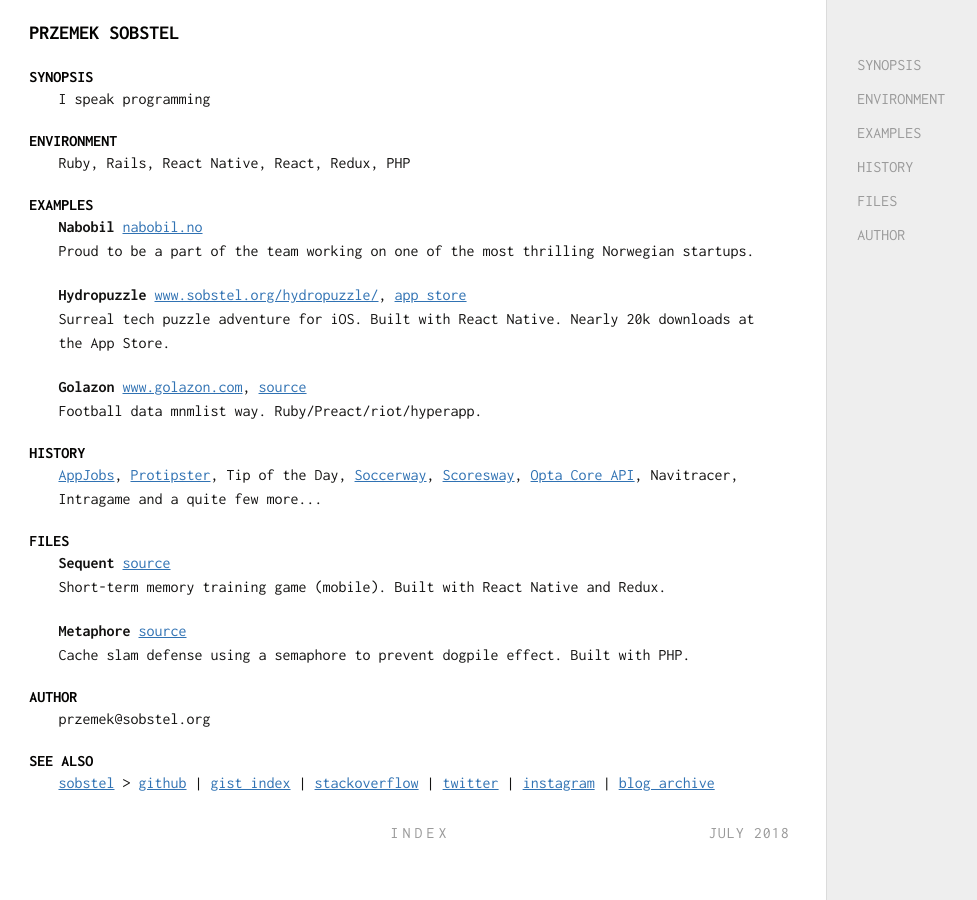
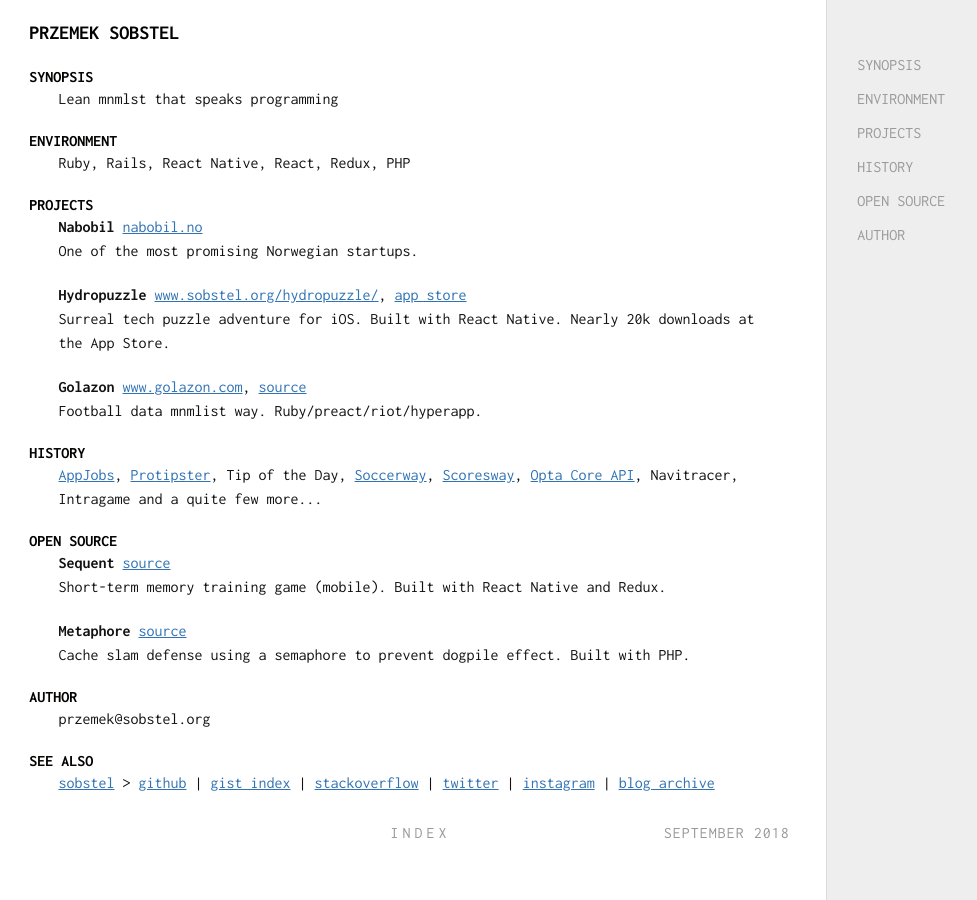
Before and after one commit to sobstel/sobstel.github.com, a Jekyll site: the page built from index.html, in a window 1280 px wide. Shown: the whole page, without its empty margins (0-977 px from the left). Built offline with Jekyll 4.4.1, drawn with Linux system fonts in a browser that asks for light colours.

Commit message:
You have enemies? Good. That means you've stood up for something, sometime in your life

```diff
--- a/index.html
+++ b/index.html
@@ -8,25 +8,25 @@
   <div class='man-navigation' style='display:none'>
     <a href="#SYNOPSIS">SYNOPSIS</a>
     <a href="#ENVIRONMENT">ENVIRONMENT</a>
-    <a href="#EXAMPLES">EXAMPLES</a>
+    <a href="#PROJECTS">PROJECTS</a>
     <a href="#HISTORY">HISTORY</a>
-    <a href="#FILES">FILES</a>
+    <a href="#OPEN-SOURCE">OPEN SOURCE</a>
     <a href="#AUTHOR">AUTHOR</a>
   </div>
 
   <h1>Przemek Sobstel</h1>
 <h2 id="SYNOPSIS">SYNOPSIS</h2>
 
-<p>I speak programming</p>
+<p>Lean mnmlst that speaks programming</p>
 
 <h2 id="ENVIRONMENT">ENVIRONMENT</h2>
 
 <p>Ruby, Rails, React Native, React, Redux, PHP</p>
 
-<h2 id="EXAMPLES">EXAMPLES</h2>
+<h2 id="PROJECTS">PROJECTS</h2>
 
 <p><strong>Nabobil</strong> <a href="https://nabobil.no/en">nabobil.no</a><br />
-Proud to be a part of the team working on one of the most thrilling Norwegian startups.</p>
+One of the most promising Norwegian startups.</p>
 
 <p><strong>Hydropuzzle</strong> <a href="http://www.sobstel.org/hydropuzzle/">www.sobstel.org/hydropuzzle/</a>, <a href="https://itunes.apple.com/app/id1294812505?ls=1&amp;mt=8">app store</a><br />
 Surreal tech puzzle adventure for iOS. Built with React Native. Nearly 20k downloads at the App Store.</p>
@@ -38,7 +38,7 @@
 
 
 <p><strong>Golazon</strong> <a href="http://www.golazon/com/">www.golazon.com</a>, <a href="https://github.com/sobstel/golazon">source</a><br />
-Football data mnmlist way. Ruby/Preact/riot/hyperapp.</p>
+Football data mnmlist way. Ruby/preact/riot/hyperapp.</p>
 
 <h2 id="HISTORY">HISTORY</h2>
 
@@ -46,7 +46,7 @@
 <a href="http://www.soccerway.com/">Soccerway</a>, <a href="http://www.scoresway.com/">Scoresway</a>,
 <a href="https://www.optasports.com/services/data-feeds/">Opta Core API</a>, Navitracer, Intragame and a quite few more...</p>
 
-<h2 id="FILES">FILES</h2>
+<h2 id="OPEN-SOURCE">OPEN SOURCE</h2>
 
 <p><strong>Sequent</strong> <a href="https://github.com/sobstel/sequent" title="Sequent">source</a><br />
 Short-term memory training game (mobile). Built with React Native and Redux.</p>
@@ -73,7 +73,7 @@
   <ol class='man-decor man-foot man foot'>
     <li class='tl'></li>
     <li class='tc'>index</li>
-    <li class='tr'>July 2018</li>
+    <li class='tr'>September 2018</li>
   </ol>
 
 </div>
```
Also changed, not shown: _data/popular_repos.yml (+8 -8 lines).
